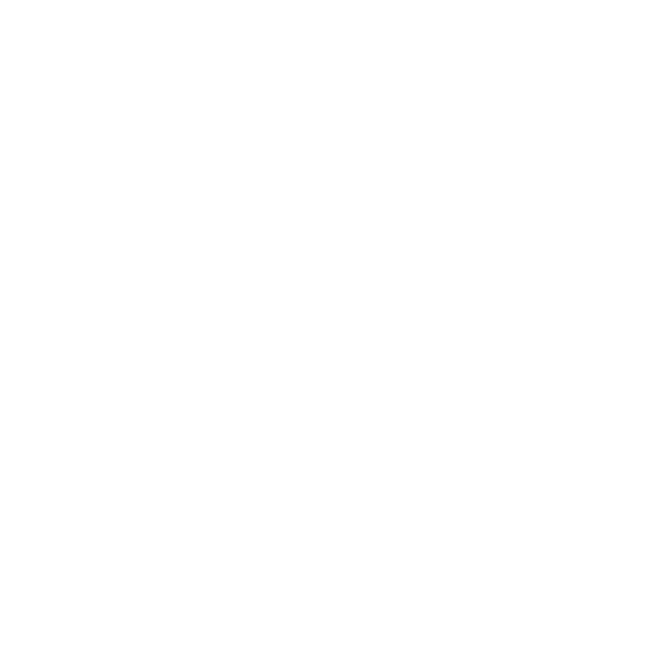
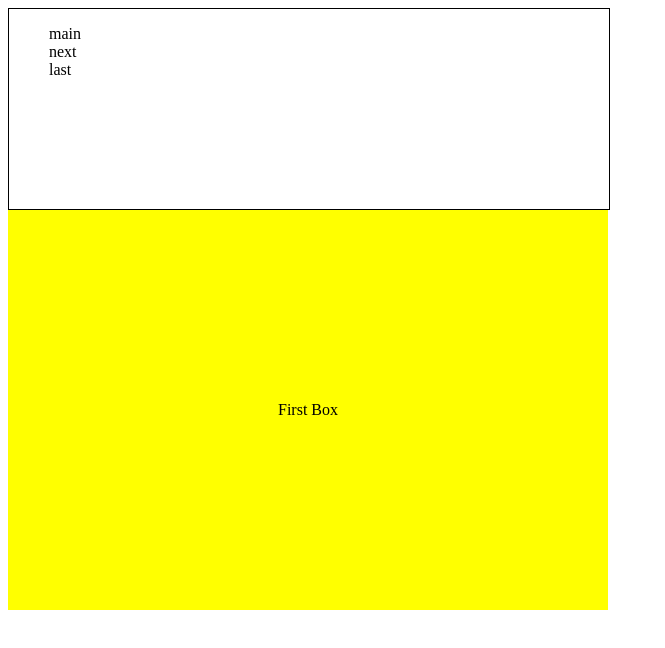
Before and after one commit to tallyandroid/div_tags, a plain HTML site: page index.html in a window 1280 px wide. Shown: the whole page, without its empty margins (0-665 px from the left). Drawn offline with Linux system fonts and the light colour scheme.

Commit message:
new commit

```diff
--- a/css/main.css
+++ b/css/main.css
@@ -0,0 +1,20 @@
+div {
+  background-color: yellow;
+  width: 600px;
+  height: 400px;
+  display: flex;
+  align-items: center;
+  justify-content: center;
+}
+
+.header {
+  display: flex;
+  width: 600px;
+  height: 200px;
+  border: 1px solid black;
+}
+
+nav li {
+  list-style-type:  none;
+  justify-content: flex-end;
+}
--- a/index.html
+++ b/index.html
@@ -8,6 +8,17 @@
   <link rel="stylesheet" href="css/main.css">
 </head>
 <body>
-
+    <header class="header">
+        <nav>
+          <ul>
+            <li>main</li>
+            <li>next</li>
+            <li>last</li>
+          </ul>
+        </nav>
+      </header>
+  <div>
+    <p>First Box</p>
+  </div>
 </body>
 </html>
```
